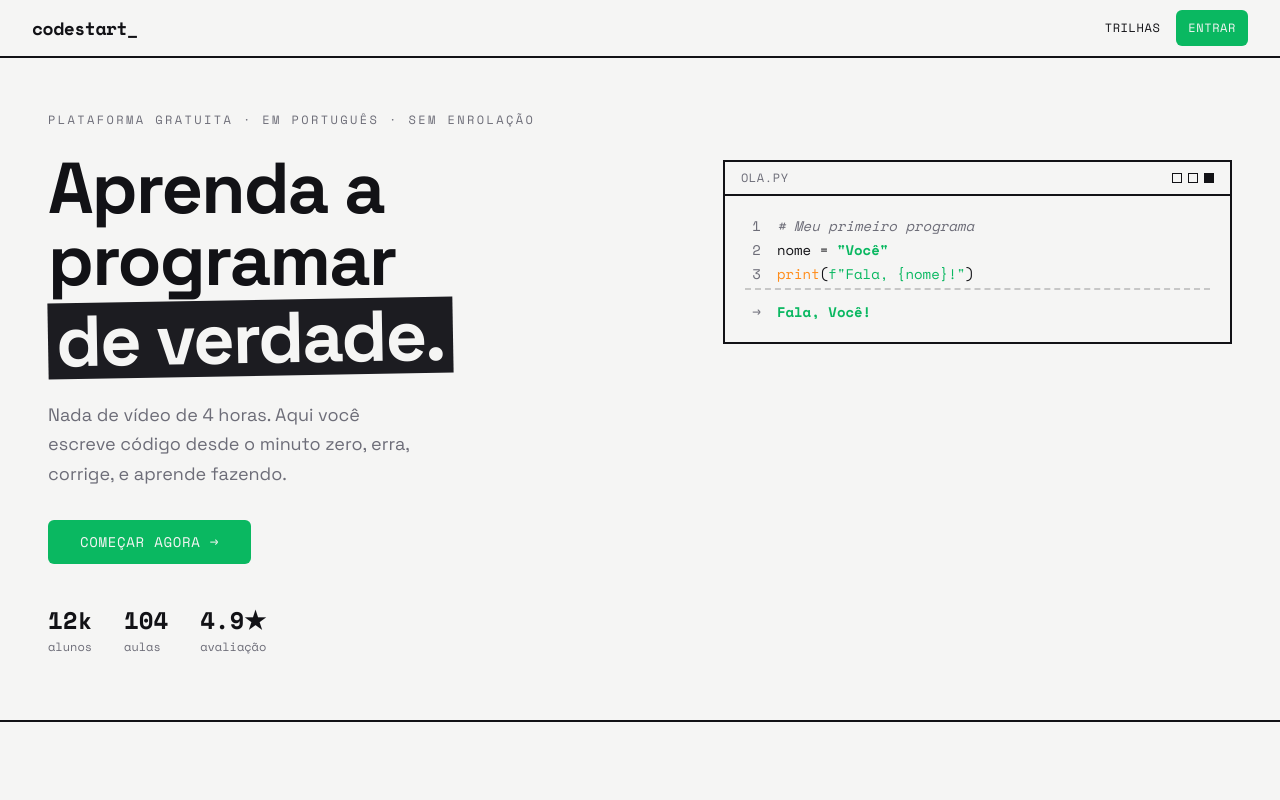
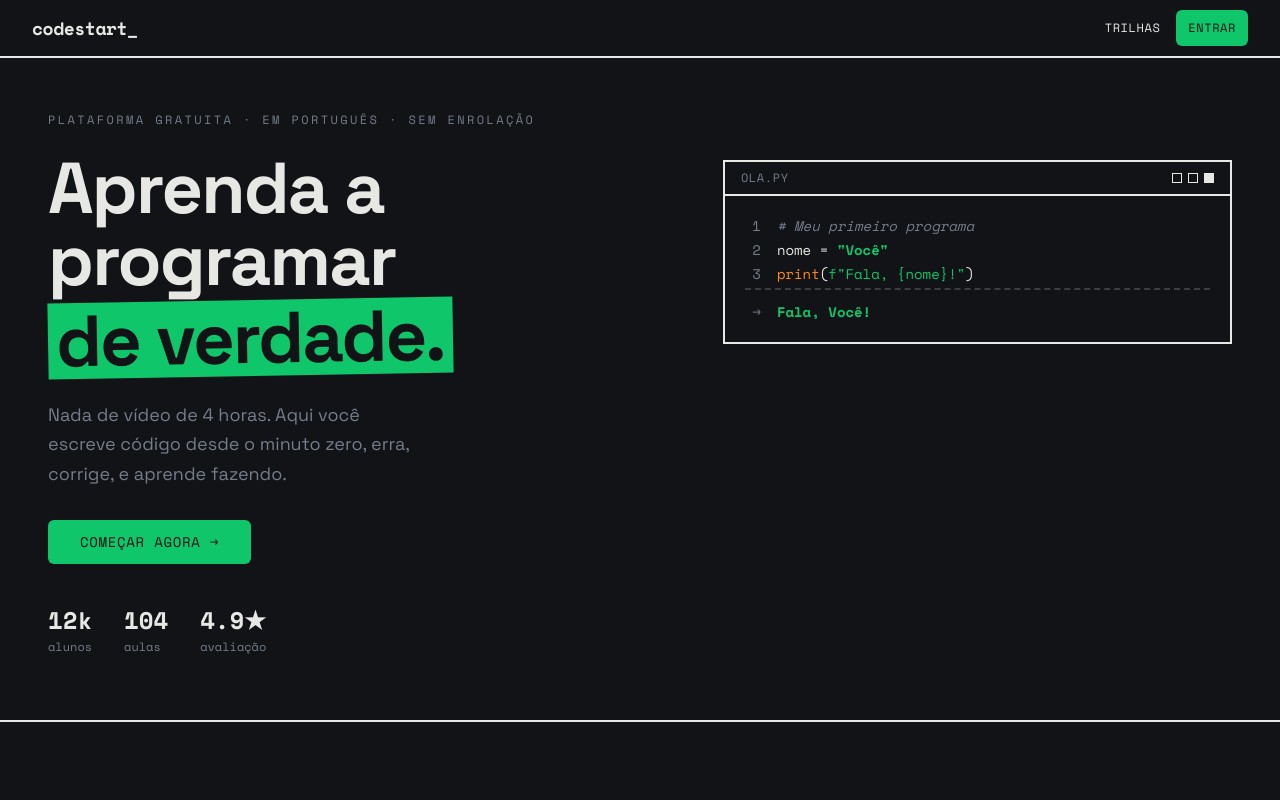
Before and after one commit to Costanza22/code-buddy-76, a React (Vite) app: page / in a window 1280 px wide. Shown: the top 800 px of the page. Built offline with nearby package versions, Linux system fonts and the light colour scheme; the HTML template or start-up script is replaced by a standard one.

Commit message:
feat(ui): variaveis CSS para tema claro/escuro
Ajusta tokens em src/index.css (incluindo contraste e surfaces) para suportar
alternancia de tema sem refatorar toda a arvore de componentes.

```diff
--- a/src/index.css
+++ b/src/index.css
@@ -6,44 +6,44 @@
 
 @layer base {
   :root {
-    --background: 60 5% 96%;
-    --foreground: 240 10% 8%;
+    --background: 220 15% 8%;
+    --foreground: 60 5% 90%;
 
-    --card: 60 5% 93%;
-    --card-foreground: 240 10% 8%;
+    --card: 220 14% 12%;
+    --card-foreground: 60 5% 90%;
 
-    --popover: 60 5% 93%;
-    --popover-foreground: 240 10% 8%;
+    --popover: 220 14% 12%;
+    --popover-foreground: 60 5% 90%;
 
-    --primary: 150 90% 38%;
-    --primary-foreground: 60 5% 96%;
+    --primary: 150 85% 42%;
+    --primary-foreground: 220 15% 8%;
 
-    --secondary: 240 8% 12%;
-    --secondary-foreground: 60 5% 96%;
+    --secondary: 220 12% 18%;
+    --secondary-foreground: 60 5% 85%;
 
-    --muted: 60 3% 88%;
-    --muted-foreground: 240 5% 45%;
+    --muted: 220 10% 16%;
+    --muted-foreground: 220 8% 50%;
 
     --accent: 30 100% 55%;
-    --accent-foreground: 240 10% 8%;
+    --accent-foreground: 220 15% 8%;
 
     --destructive: 0 72% 55%;
-    --destructive-foreground: 210 40% 98%;
+    --destructive-foreground: 60 5% 96%;
 
-    --border: 240 5% 82%;
-    --input: 240 5% 82%;
-    --ring: 150 90% 38%;
+    --border: 220 10% 20%;
+    --input: 220 10% 20%;
+    --ring: 150 85% 42%;
 
     --radius: 0.5rem;
 
-    --sidebar-background: 60 5% 93%;
-    --sidebar-foreground: 240 10% 8%;
-    --sidebar-primary: 150 90% 38%;
-    --sidebar-primary-foreground: 60 5% 96%;
-    --sidebar-accent: 60 3% 88%;
-    --sidebar-accent-foreground: 240 10% 8%;
-    --sidebar-border: 240 5% 82%;
-    --sidebar-ring: 150 90% 38%;
+    --sidebar-background: 220 14% 12%;
+    --sidebar-foreground: 60 5% 90%;
+    --sidebar-primary: 150 85% 42%;
+    --sidebar-primary-foreground: 220 15% 8%;
+    --sidebar-accent: 220 12% 18%;
+    --sidebar-accent-foreground: 60 5% 85%;
+    --sidebar-border: 220 10% 20%;
+    --sidebar-ring: 150 85% 42%;
   }
 }
 
@@ -62,6 +62,6 @@
     font-family: 'Space Mono', monospace;
   }
   .highlight-box {
-    @apply bg-secondary text-secondary-foreground px-2 py-0.5 inline-block;
+    @apply bg-primary text-primary-foreground px-2 py-0.5 inline-block;
   }
 }
```
